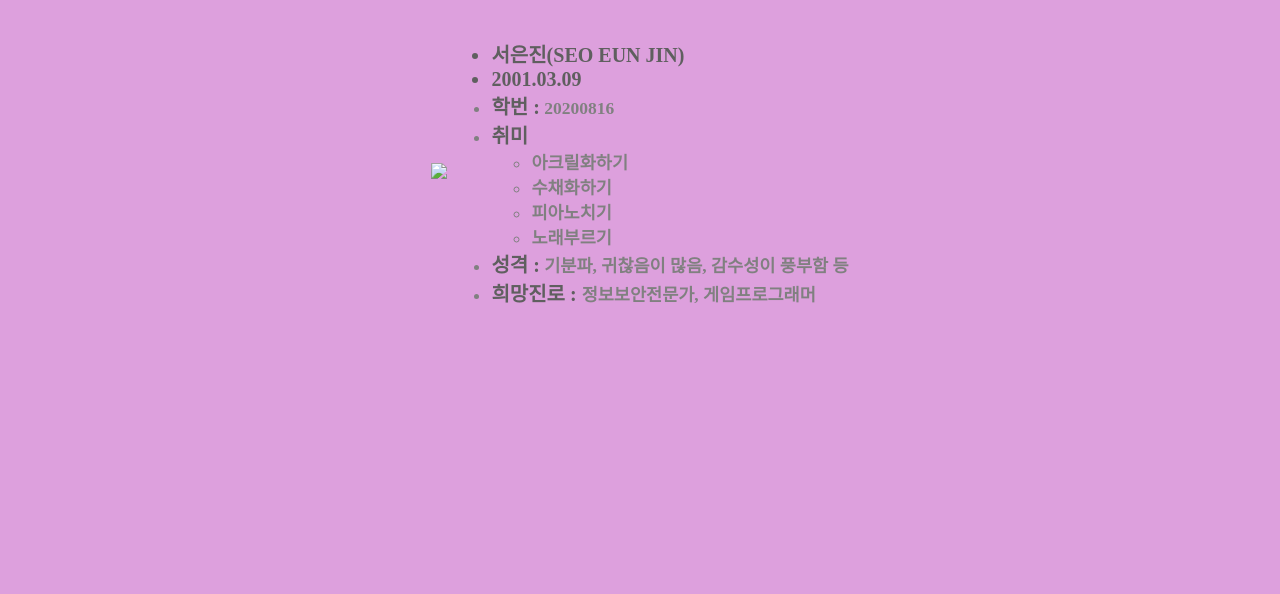
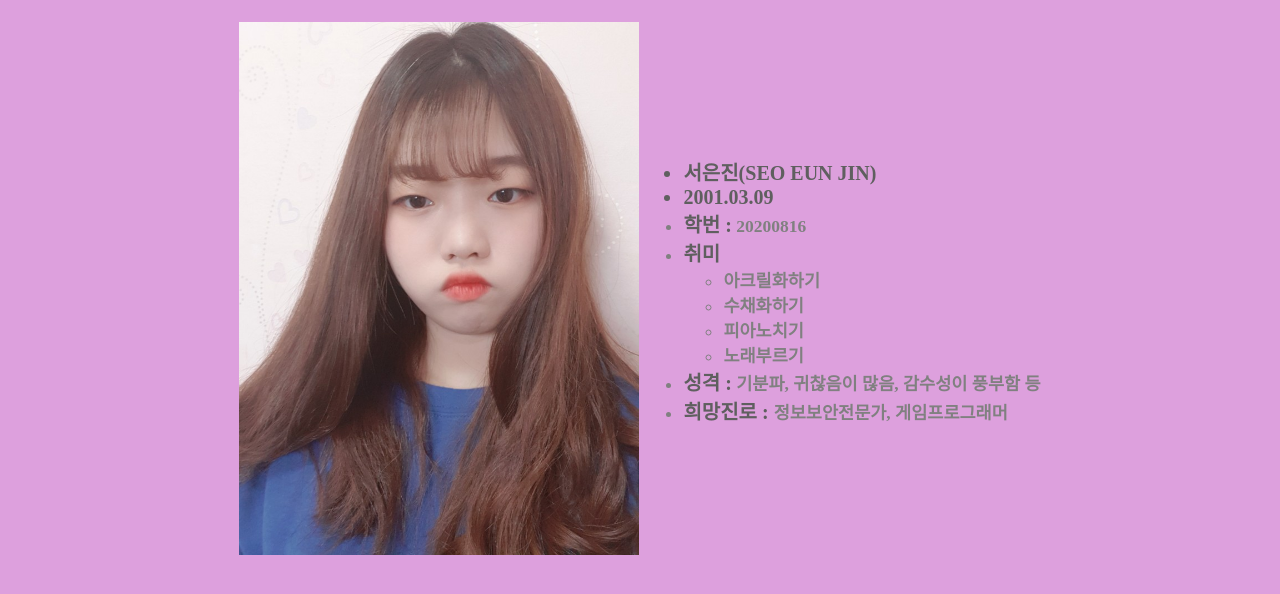
Before and after one commit to seoeunjin/seoeunjin.github.io, a plain HTML site: page Report.html in a window 1280 px wide. Shown: the part 90-684 px from the top of the page. Drawn offline with Linux system fonts and the light colour scheme.

Commit message:
Update Report.html

```diff
--- a/Report.html
+++ b/Report.html
@@ -51,7 +51,7 @@
 <h1>자기소개서</h1>
 <table>
 	<tr>
-		<td><img class="photo" src="/work/photo.jpg">
+		<td><img class="photo" src="/img811/photo.jpg">
 			</td>
 		<td>
 <ul>
```
